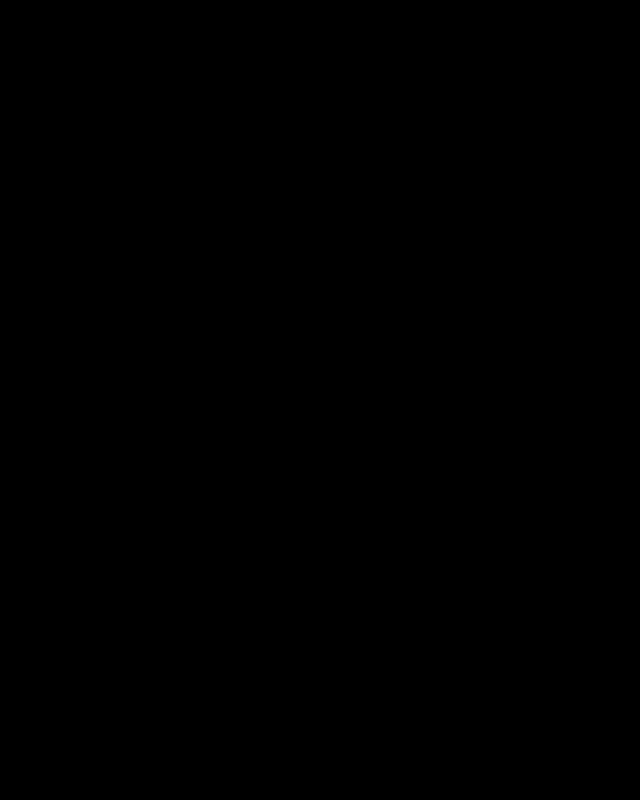
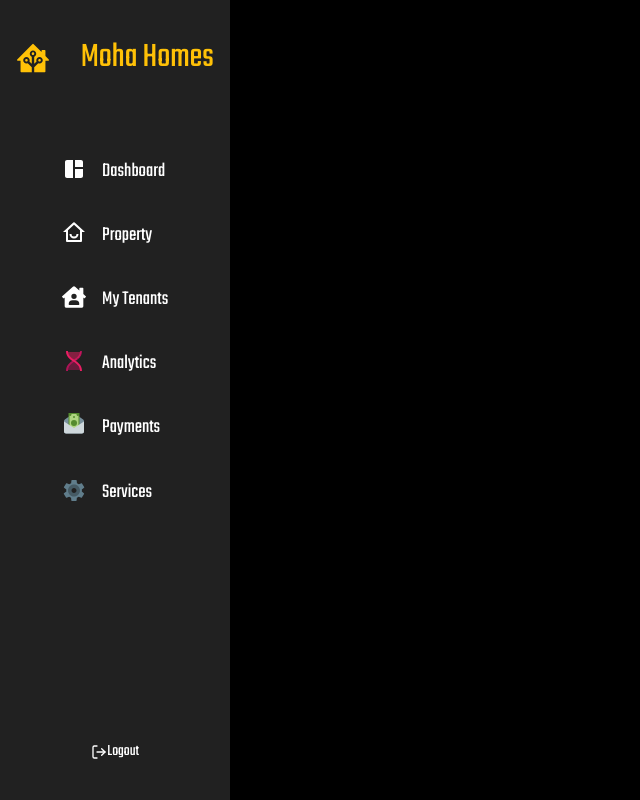
Before and after one commit to NoelOsiro/mohaapts, a React (Create React App) app: page / in a window 1280 px wide. Shown: the whole page, without its empty margins (0-640 px from the left). Built offline with nearby package versions, Linux system fonts and the light colour scheme.

Commit message:
Finished Sidebar static non responsive

```diff
--- a/src/App.tsx
+++ b/src/App.tsx
@@ -1,7 +1,7 @@
 import React from 'react';
 import styled from 'styled-components';
 import Dashboard from './Pages/Dashboard';
-import Sidebar from './Components/Sidebar';
+import Sidebar from './Components/Sidebar/Sidebar';
 const App=()=> {
   return (
     <Div>
--- a/src/Components/Sidebar.tsx
+++ /dev/null
@@ -1,11 +0,0 @@
-import React from 'react';
-
-const Sidebar=() =>{
-  return (
-    <div>
-      Sidebar
-    </div>
-  );
-}
-
-export default Sidebar;
--- /dev/null
+++ b/src/Components/Sidebar/Links.ts
@@ -0,0 +1,46 @@
+import { IconType } from "react-icons";
+import { MdSpaceDashboard } from "react-icons/md";
+import { RiHomeSmileLine } from "react-icons/ri";
+import {FaHouseUser } from "react-icons/fa";
+import { FcBiotech, FcMoneyTransfer, FcSettings } from "react-icons/fc";
+
+
+export interface ILink{
+    href:string;
+    icon:IconType;
+    text:string;
+}
+
+export const SidebarLinks:ILink[]=[
+    {
+        href:"#",
+        icon:MdSpaceDashboard,
+        text: "Dashboard"
+    },
+    {
+        href:"#",
+        icon:RiHomeSmileLine,
+        text: "Property"
+    },
+    {
+        href:"#",
+        icon:FaHouseUser,
+        text: "My Tenants"
+    },
+    {
+        href:"#",
+        icon:FcBiotech,
+        text: "Analytics"
+    },
+    {
+        href:"#",
+        icon:FcMoneyTransfer,
+        text: "Payments"
+    },
+    {
+        href:"#",
+        icon:FcSettings,
+        text: "Services"
+    },
+
+]
--- /dev/null
+++ b/src/Components/Sidebar/Sidebar.tsx
@@ -0,0 +1,49 @@
+import React, { useState, useEffect } from "react";
+
+import { FcBiotech } from "react-icons/fc";
+import { SiHomeassistant } from "react-icons/si";
+import { MdSpaceDashboard } from "react-icons/md";
+import { RiHomeSmileLine } from "react-icons/ri";
+import { FaCreditCard, FaHouseUser } from "react-icons/fa";
+import { FiLogOut } from "react-icons/fi";
+import scrollreveal from "scrollreveal";
+import { Brand, LinkDiv, LinksList, ListItem, LogoutBtn, Section, Toggle, Top } from "./sidebarStyles";
+import { SidebarLinks, ILink } from './Links';
+
+
+const Sidebar = () => {
+
+  return (
+    <>
+      <Section>
+        <Top>
+          <Brand>
+            <SiHomeassistant />
+            <span>Moha Homes</span>
+          </Brand>
+          <Toggle></Toggle>
+          <LinkDiv>
+            <LinksList>
+              {SidebarLinks.map((link: ILink) => (
+                <ListItem>
+                  <a href={link.href}>
+                    <link.icon/>
+                    <span>{link.text}</span>
+                  </a>
+                </ListItem>
+              ))}
+            </LinksList>
+          </LinkDiv>
+        </Top>
+        <LogoutBtn>
+          <a href="#">
+            <FiLogOut />
+            <span className="logout">Logout</span>
+          </a>
+        </LogoutBtn>
+      </Section>
+    </>
+  );
+}
+
+export default Sidebar;
--- /dev/null
+++ b/src/Components/Sidebar/sidebarStyles.tsx
@@ -0,0 +1,126 @@
+import styled from "styled-components";
+
+export const Section = styled.section`
+    position: fixed;
+    left: 0;
+    background-color: #212121;
+    height: 100vh;
+    width: 18vw;
+    display: flex;
+    flex-direction: column;
+    align-items: center;
+    justify-content: space-between;
+    padding: 2rem 0;
+    gap: 2rem;
+    @media screen and (min-width: 280px) and (max-width: 1080px) {
+        position: initial;
+        width: 100%;
+        height: max-content;
+        padding: 1rem;
+    }
+`;
+
+export const Toggle = styled.div`
+    display:none
+    @media screen and (min-width: 280px) and (max-width: 1080px) {
+        display: block;
+        color: white;
+        z-index: 99;
+        svg {
+            font-size: 1.4rem;
+        }
+     }
+`
+export const Brand = styled.div`
+    width: 100%;
+    display: flex;
+    justify-content: center;
+    align-items: center;
+    gap: 2rem;
+    svg {
+        color: #ffc107;
+        font-size: 2rem;
+    }
+    span {
+        font-size: 2.2rem;
+        color: #ffc107;
+        font-family: 'Teko', sans-serif;
+    }
+    @media screen and (min-width: 280px) and (max-width: 1080px) {
+        gap: 1rem;
+        justify-content: flex-start;
+    }
+`
+export const LinkDiv = styled.div`
+    display: flex;
+    justify-content: center;
+    @media screen and (min-width: 280px) and (max-width: 1080px) {
+        display:none;
+    }
+
+`
+export const LinksList = styled.ul`
+    list-style-type: none;
+    display: flex;
+    flex-direction: column;
+    gap: 1rem;
+`
+export const ListItem = styled.li`
+    padding: 0.6rem 1rem;
+    border-radius: 0.6rem;
+    &:hover {
+        background-color: #ffc107;
+    a {
+        color: black;
+    }
+    }
+    a {
+        text-decoration: none;
+        display: flex;
+        gap: 1rem;
+        color: white;
+    }
+    svg{
+        font-size:24px;
+    }
+    span {
+        font-size: 20px;
+        }
+    .active {
+        background-color: #ffc107;
+        a {
+        color: black;
+        }
+    }
+`
+export const LogoutBtn = styled.div`
+    padding: 0.3rem 1rem;
+    border-radius: 0.6rem;
+    &:hover {
+      background-color: #da0037;
+    }
+    a {
+      text-decoration: none;
+      display: flex;
+      align-items: center;
+      justify-content: flex-start;
+      color: white;
+    }
+    @media screen and (min-width: 280px) and (max-width: 1080px) {
+        display:none;
+    }
+`
+
+export const Top = styled.div`
+    display: flex;
+    flex-direction: column;
+    gap: 2rem;
+    width: 100%;
+
+@media screen and (min-width: 280px) and (max-width: 1080px) {
+    flex-direction: row;
+    align-items: center;
+    justify-content: space-between;
+    padding: 0 1rem;
+  }
+`
```
